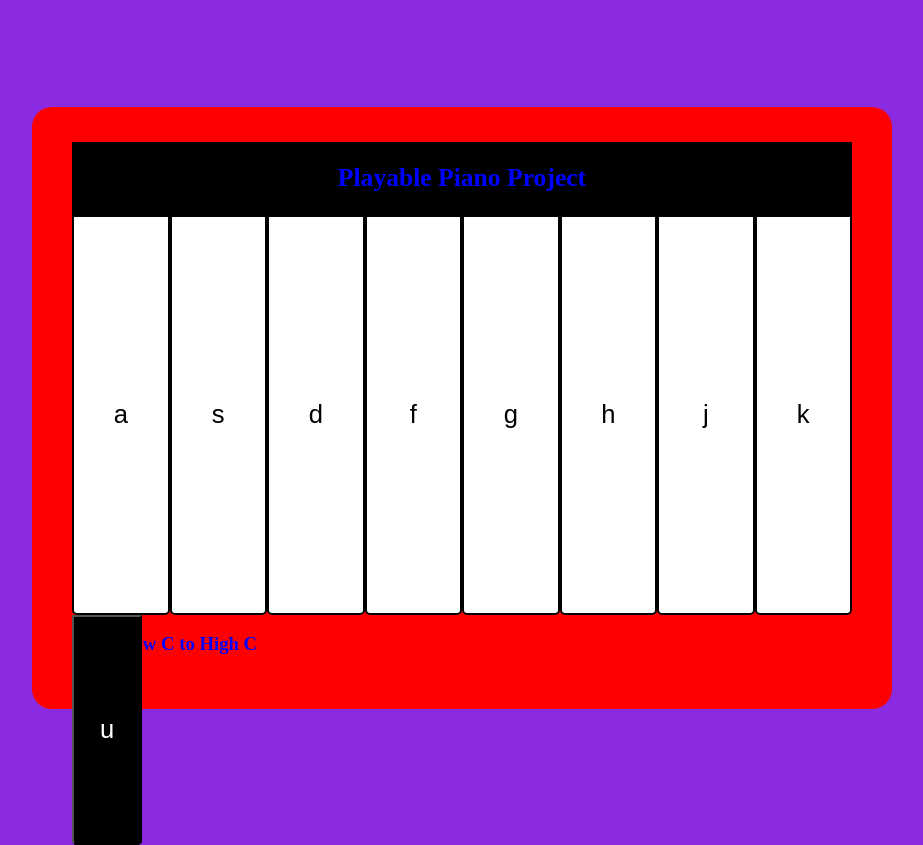
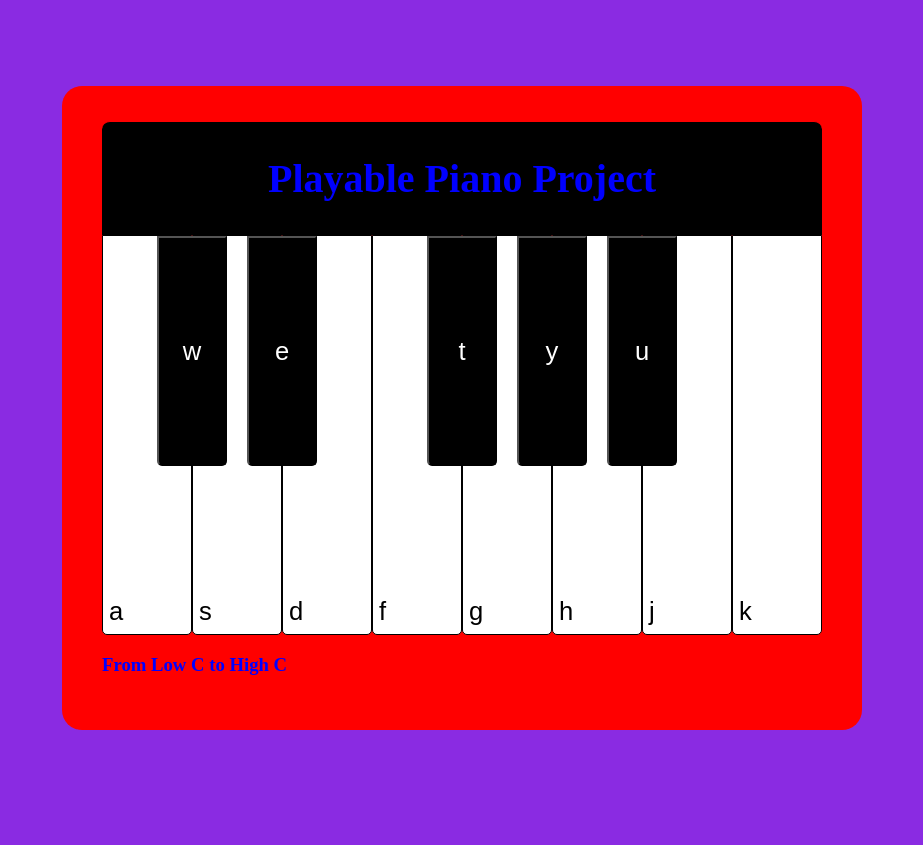
Before and after one commit to GraesonTyree/PianoProject, a plain HTML site: page index.html in a window 1280 px wide. Shown: the whole page, without its empty margins (178-1101 px from the left). After the commit the page ends 816 px from the top, so only its background shows below. Drawn offline with Linux system fonts and the light colour scheme.

Commit message:
Update style.css to current version
Accidentally put in old version first, now the styling of the piano is updated to the latest version.

```diff
--- a/style.css
+++ b/style.css
@@ -1,12 +1,3 @@
-/* Import Google font - Poppins *//*
-@import url('https://fonts.googleapis.com/css2?family=Poppins:wght@400;500;600&display=swap');
-* {
-  margin: 0;
-  padding: 0;
-  box-sizing: border-box;
-  font-family: 'Poppins', sans-serif;
-}
-*/
 body {
     display: flex;
     align-items: center;
@@ -16,7 +7,7 @@ body {
 }
 
 .wrapper {
-    width: 780px;
+    width: 720px;
     border-radius: 20px;
     padding: 35px 40px;
 
@@ -29,10 +20,12 @@ body {
     display: flex;
     align-items: center;
     justify-content: center;
+    border-radius: 8px 8px 0 0;
+    border-top: solid red 1px;
 }
 
 header h2 {
-    font-size: 1.6rem;
+    font-size: 2.5rem;
 }
 .piano-keys {
     position: relative;
@@ -47,16 +40,17 @@ header h2 {
     height: 400px;
     border-radius: 0 0 5px 5px;
     background-color: white;
-    border: solid black 2px;
+    border: solid black 1px;
     box-sizing: border-box;
 }
 
 .white-key > span {
     display: flex;
+    position: absolute;
     color: black;
     font-size: 1.6rem;
-    justify-content: center;
-    align-self: center;
+    text-align: center;
+    bottom: 50px;
 }
 
 .black-keys{
@@ -71,7 +65,7 @@ header h2 {
     background-color: black;
     box-sizing: border-box;
     position: absolute;
-
+    bottom: 169px;
 }
 
 .black-key > span {
@@ -81,3 +75,30 @@ header h2 {
     align-self: center;
     justify-content: center;
 }
+
+.piano-keys .h3 {
+    display: flex;
+    position: relative;
+    justify-content: center;
+    align-self: center;
+}
+
+#w {
+    left: 55px;
+}
+
+#e {
+    left: 145px;
+}
+
+#t {
+    left: 325px;
+}
+
+#y {
+    left: 415px;
+}
+
+#u {
+    left: 505px;
+}
```
